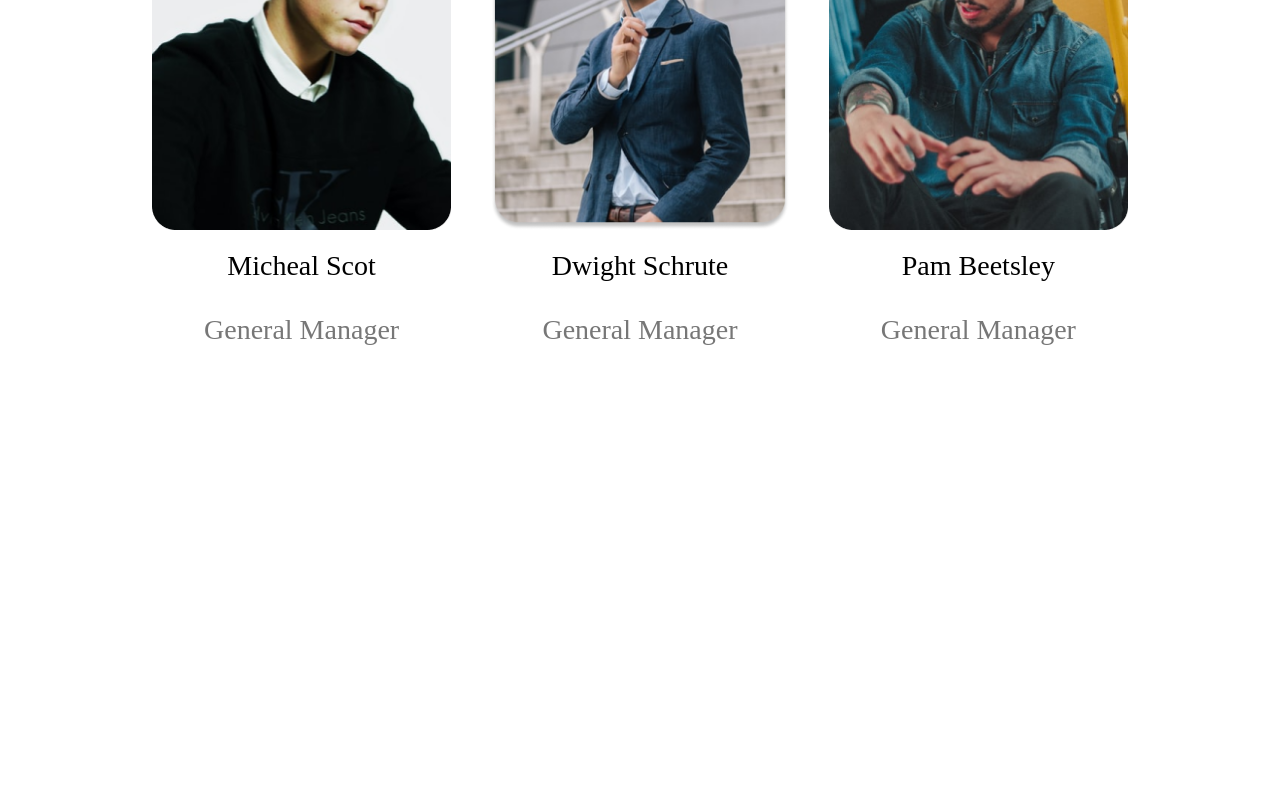
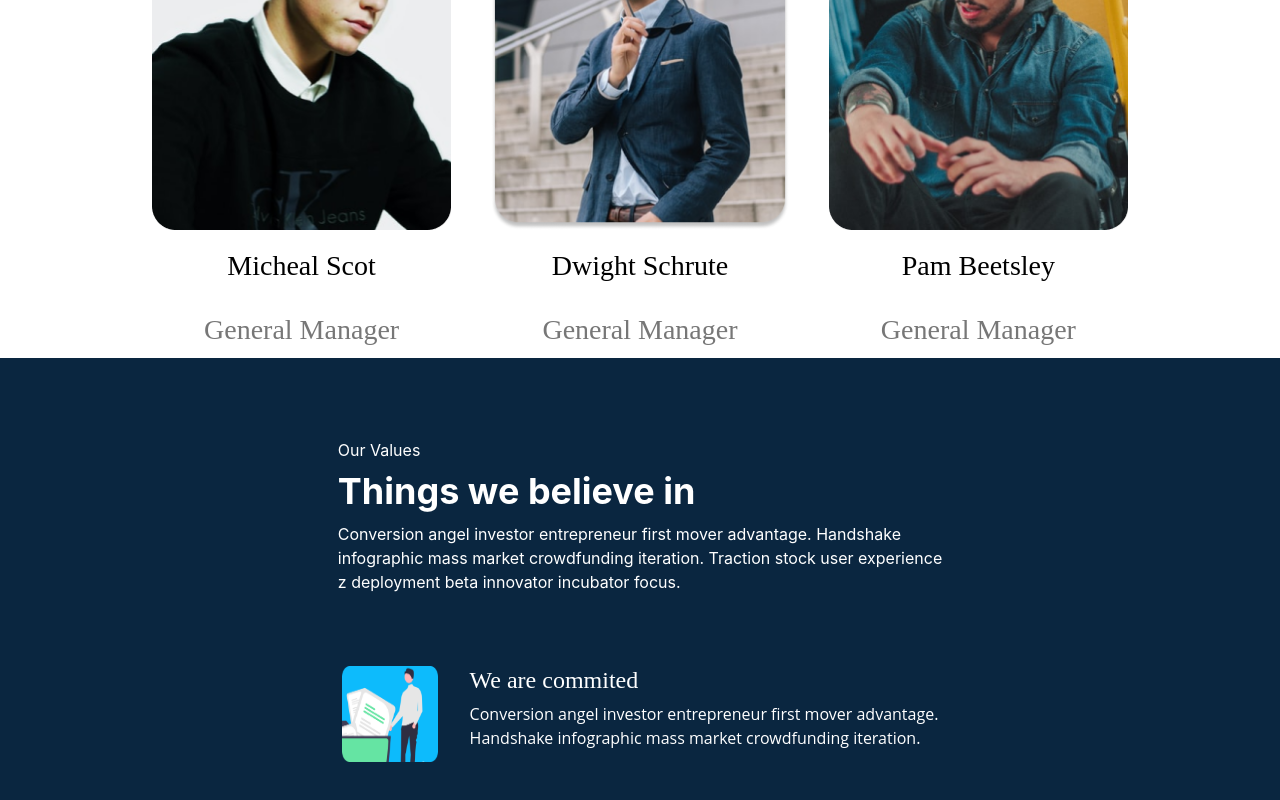
Before and after one commit to jahrulezfrancis/Digital-Marketing-Website-front-end-, a React (Create React App) app: page /about-us in a window 1280 px wide. Shown: the part 2864-3664 px from the top of the page. Before the commit the page ends 3222 px from the top, so only its background shows below. Built offline with nearby package versions, Linux system fonts and the light colour scheme.

Commit message:
Added our values section

```diff
--- a/src/Components/Pages/AboutUs.jsx
+++ b/src/Components/Pages/AboutUs.jsx
@@ -87,6 +87,36 @@ export function Team() {
     )
 }
 
+export function OurValues() {
+    return (
+        <Box w='100%' h='72em' bgColor='#0A2640'>
+            <VStack>
+                <VStack textAlign='start' align='start' mt='5em' mb='4em'>
+                    <Text color='white'>Our Values</Text>
+                    <Heading  color='white'>Things we believe in</Heading>
+                    <Text color='white'>
+                        Conversion angel investor entrepreneur first mover advantage. Handshake <br />
+                        infographic mass market crowdfunding iteration. Traction stock user experience <br />z
+                        deployment beta innovator incubator focus.
+                    </Text>
+                </VStack>
+                <VStack>
+                    <HStack align='start' textAlign='start' spacing='2em' >
+                        <Image src={SecondOne} alt='' width='6em' height='6em' />
+                        <VStack align='start'>
+                            <Heading fontFamily='Manrope' fontWeight='400' fontSize='1.5em' color='white'>We are commited</Heading>
+                            <Text color='white' fontFamily='Open Sans' fontSize='1em'>
+                                Conversion angel investor entrepreneur first mover advantage. <br />
+                                Handshake infographic mass market crowdfunding iteration.
+                            </Text>
+                        </VStack>
+
+                    </HStack>
+                </VStack>
+            </VStack>
+        </Box>
+    )
+}
 
 export function OurStory() {
     return (
--- a/src/Components/Pages/Index/AboutIndex.jsx
+++ b/src/Components/Pages/Index/AboutIndex.jsx
@@ -1,6 +1,6 @@
 import { Box } from '@chakra-ui/react';
 import React from 'react';
-import { AboutUs, ImageSection, OurStory, Team } from '../AboutUs';
+import { AboutUs, ImageSection, OurStory, OurValues, Team } from '../AboutUs';
 
 export default function AboutIndex() {
     return (
@@ -9,6 +9,7 @@ export default function AboutIndex() {
             <ImageSection />
             <OurStory />
             <Team />
+            <OurValues />
         </Box>
     )
 }
```
